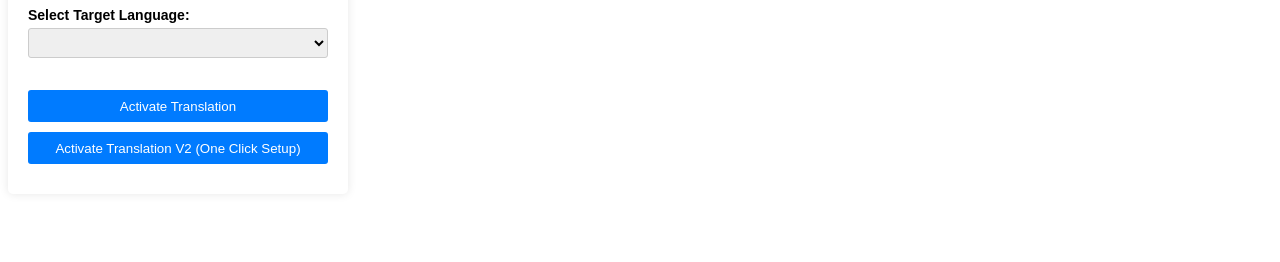
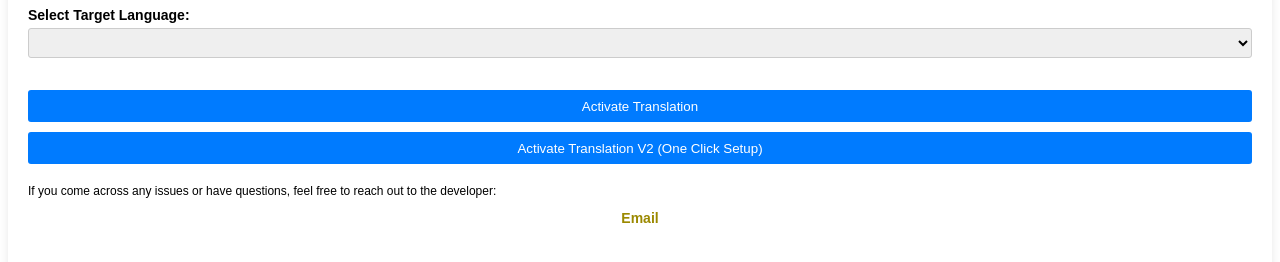
Before and after one commit to mburakeker/npo-start-dual-subtitles-chrome-extension, a website built with webpack: page public/popup.html in a window 1280 px wide. Shown: the part 54-316 px from the top of the page. Built offline with nearby package versions, Linux system fonts and the light colour scheme.

Commit message:
add contact section

```diff
--- a/public/popup.html
+++ b/public/popup.html
@@ -10,6 +10,12 @@
     <div class="buttons">
       <button id="activate-button">Activate Translation</button>
       <button id="one-click-button">Activate Translation V2 (One Click Setup)</button>
+    </div>
+    <div class="contact">
+      <p>If you come across any issues or have questions, feel free to reach out to the developer:</p>
+      <div class="contact-button-section">
+        <a class="contact-button-item" href="mailto:mburakekerdev@gmail.com"><strong>Email</strong></a>
+      </div>
     </div>
     <script src="popup.js"></script>
     <style>
@@ -29,8 +35,8 @@
         margin-bottom: 20px;
       }
       .popup {
-        width: 300px;
-        height: 200px;
+        min-width: 300px;
+        min-height: 200px;
         background-color: #fff;
         border-radius: 5px;
         box-shadow: 0 0 10px rgba(0, 0, 0, 0.1);
@@ -80,6 +86,23 @@
       .popup button:active {
         transform: scale(0.98);
       }
+      .contact {
+        margin-top: 20px;
+      }
+      .contact p {
+        font-size: 12px;
+      }
+      .contact-button-section {
+        width: 100%;
+        display: flex;
+        justify-content: center;
+      }
+      .contact-button-item {
+        text-decoration: none;
+        color: #9b8900;
+        font-weight: bold;
+        font-size: 14px;
+      }
     </style>
   </body>
 </html>
```
